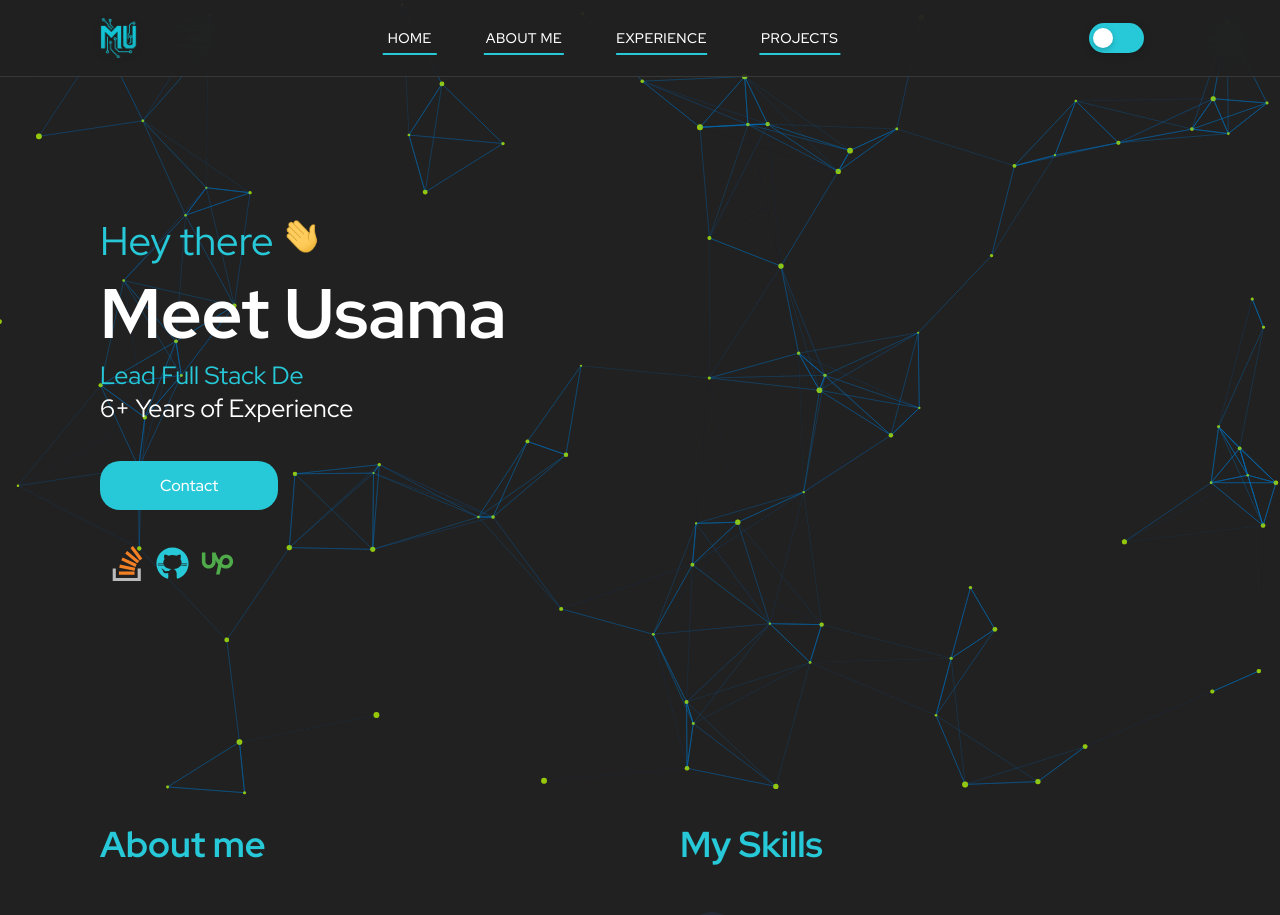
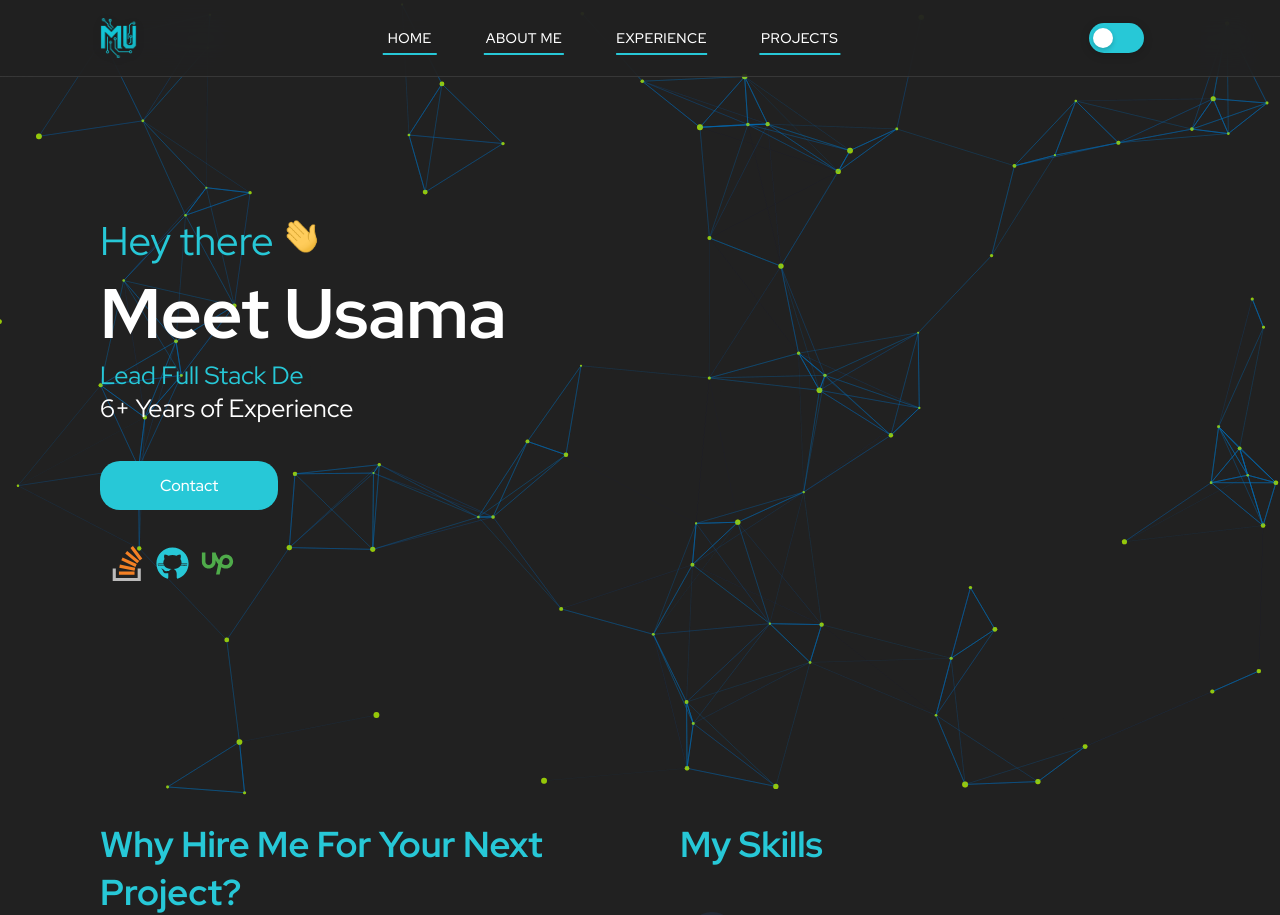
Before and after one commit to ShazibFiaz/meetshazib, a React (Create React App) app: page / in a window 1280 px wide. Shown: the top 915 px of the page. Built offline with nearby package versions, Linux system fonts and the light colour scheme.

Commit message:
updating heading

```diff
--- a/src/components/About/About.tsx
+++ b/src/components/About/About.tsx
@@ -38,7 +38,7 @@ export function About() {
     <Container id="about">
       <div className="about-text">
         <ScrollAnimation animateIn="fadeInLeft">
-          <h2>About me</h2>
+          <h2>Why Hire Me For Your Next Project?</h2>
         </ScrollAnimation>
         {DEVELOPER_DATA.about.map((data, index) => {
           return (
```
